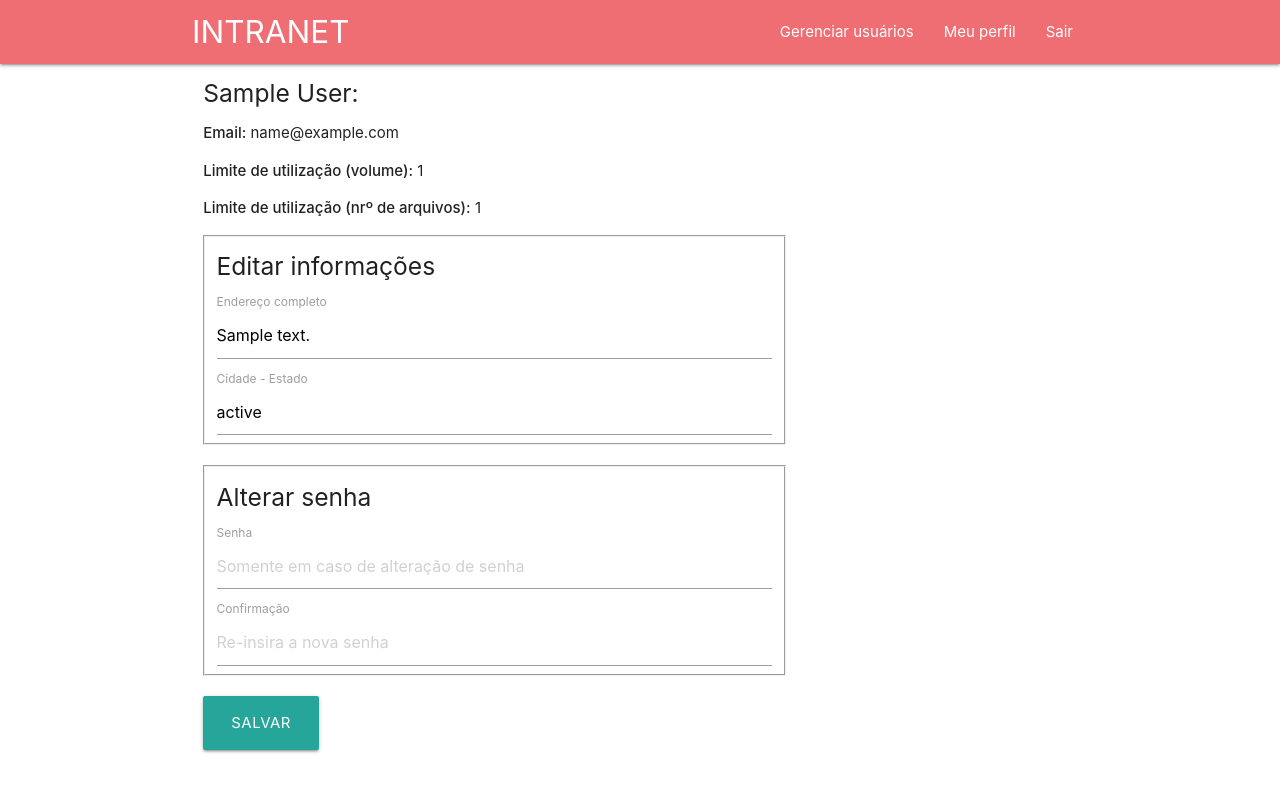
After one commit to guimesmo/intranet, a Django app: page /perfil/ in a window 1280 px wide. The commit adds this page. Run offline with Django 3.2, Linux system fonts and the light colour scheme; a user stored in the database is signed in; tables that the repository leaves empty hold one stand-in row (values such as "Sample post").

Commit message:
Inclusão de formulário de edição do usuário e atualização de senha

```diff
--- a/application/templates/base.html
+++ b/application/templates/base.html
@@ -40,7 +40,7 @@
             <div class="nav-wrapper">
                 <a href="#" class="brand-logo">INTRANET</a>
                 <ul id="nav-mobile" class="right hide-on-med-and-down">
-                    <li><a href="sass.html">Gerenciar usuários</a></li>
+                    <li><a href="/perfil">Gerenciar usuários</a></li>
                     <li><a href="badges.html">Meu perfil</a></li>
                     <li><a href="/logout">Sair</a></li>
                 </ul>
--- a/application/urls.py
+++ b/application/urls.py
@@ -20,14 +20,17 @@ from django.contrib.auth.views import logout
 from django.urls import path
 from django.views.generic import RedirectView
 
-from user_profile.views import UserFileList, delete_file, toogle_visibility
+from user_profile.views import UserFileList, delete_file, toogle_visibility, UserProfileView
 
 urlpatterns = [
     path('admin/', admin.site.urls),
     path('', RedirectView.as_view(url="/uploads/")),
     path('uploads/', login_required(UserFileList.as_view())),
-    path('uploads/<upload_id>/delete', delete_file),
-    path('uploads/<upload_id>/toogle-visibility', toogle_visibility),
+    path('uploads/<upload_id>/delete', login_required(delete_file)),
+    path('uploads/<upload_id>/toogle-visibility', login_required(toogle_visibility)),
+
+    # user profile
+    path('perfil/', login_required(UserProfileView.as_view())),
 
     # account actions
     path('login/', LoginView.as_view(template_name='login.html')),
--- /dev/null
+++ b/user_profile/forms.py
@@ -0,0 +1,37 @@
+from django import forms
+from django.contrib.auth.password_validation import validate_password
+
+from .models import UserProfile
+
+
+class UserProfileForm(forms.ModelForm):
+
+    password = forms.CharField(required=False, widget=forms.PasswordInput)
+    password_confirmation = forms.CharField(required=False, widget=forms.PasswordInput)
+
+    class Meta:
+        model = UserProfile
+        fields = ['full_address', 'city_state', 'password', 'password_confirmation']
+
+    def clean(self):
+        password = self.cleaned_data.get('password')
+        if password:
+            password_confirmation = self.cleaned_data.get('password_confirmation')
+            if password != password_confirmation:
+                raise forms.ValidationError("As senhas não coincidem")
+        return self.cleaned_data
+
+    def clean_password(self):
+        password = self.cleaned_data.get("password")
+        if password:
+            validate_password(password)
+        return password
+
+    def save(self, commit=True):
+        password = self.cleaned_data.pop("password")
+        self.cleaned_data.pop("password_confirmation")
+        instance = super().save(commit=commit)
+        if password:
+            instance.user.set_password(password)
+            instance.user.save()
+        return instance
--- /dev/null
+++ b/user_profile/templates/user_profile/profile_edit.html
@@ -0,0 +1,79 @@
+{% extends "base.html" %}
+{% block content %}
+
+    <div class="row">
+        <div class="col s12 m12 xl12">
+            <form class="profile-form" method="post" action=".">
+                {% csrf_token %}
+                <h5>{{ user.get_full_name }}:</h5>
+                <p>
+                    <strong>Email:</strong> {{ user.email }}
+                </p>
+                <p>
+                    <strong>Limite de utilização
+                        (volume):</strong> {{ user.userprofile.upload_volume_limit|default_if_none:"ilimitado" }}
+                </p>
+                <p>
+                    <strong>Limite de utilização (nrº de
+                        arquivos):</strong> {{ user.userprofile.upload_number_limit|default_if_none:"ilimitado" }}
+                </p>
+                <div class="col s12 m12 xl12">
+                    <div class="row">
+                        <fieldset class="col s12 m8 xl8">
+                            <h5>Editar informações</h5>
+                            <div class="mdc-text-field">
+                                <label class="mdc-floating-label" for="field_fulll_address">Endereço completo</label>
+                                <input name="full_address" type="text" id="field_fulll_address"
+                                       class="mdc-text-field__input"
+                                       value="{{ form.full_address.value|default_if_none:"" }}"
+                                       placeholder="Rua/Avenida W, nº X, Apto Y, Bairro Z"
+                                >
+                                <div>{{ form.full_address.errors }}</div>
+                            </div>
+                            <div class="mdc-text-field">
+                                <label class="mdc-floating-label" for="field_city_state">Cidade - Estado</label>
+                                <input name="city_state" type="text" id="field_city_state"
+                                       class="mdc-text-field__input"
+                                       value="{{ form.city_state.value|default_if_none:"" }}"
+                                       placeholder="Ex. São Paulo - SP">
+                                <div>{{ form.city_state.errors }}</div>
+                            </div>
+                        </fieldset>
+                    </div>
+                    <div class="row">
+                        <fieldset class="col s12 m8 xl8">
+                            <h5>Alterar senha</h5>
+                            <div class="mdc-text-field">
+                                <label class="mdc-floating-label" for="field_password">Senha</label>
+                                <input name="password" id="field_password" type="password"
+                                       class="mdc-text-field__input"
+                                       placeholder="Somente em caso de alteração de senha"
+                                       value=""
+                                >
+                                <div>{{ form.password.errors }}</div>
+                            </div>
+                            <div class="mdc-text-field">
+                                <label class="mdc-floating-label" for="field_password_confirmation">Confirmação</label>
+                                <input name="password_confirmation" id="field_password_confirmation" type="password"
+                                       class="mdc-text-field__input"
+                                       value=""
+                                       placeholder="Re-insira a nova senha"
+                                >
+                                <div>{{ form.password_confirmation.errors }}</div>
+                            </div>
+                        </fieldset>
+                    </div>
+                </div>
+                {{ form.non_field_errors }}
+                <div class="row">
+                    <div class="col s12 m2 xl1">
+                        <button type="submit" class="btn btn-large">
+                            Salvar
+                        </button>
+                    </div>
+                </div>
+            </form>
+        </div>
+    </div>
+
+{% endblock %}
--- a/user_profile/views.py
+++ b/user_profile/views.py
@@ -1,11 +1,50 @@
 from django.contrib import messages
-from django.http import HttpResponse, HttpResponseRedirect
-from django.shortcuts import render, get_object_or_404
+from django.contrib.auth import get_user_model, update_session_auth_hash
+from django.http import HttpResponseRedirect, HttpResponseForbidden
+from django.shortcuts import get_object_or_404, render
 
-# Create your views here.
 from django.views.generic import ListView
+from django.views.generic.base import View
 
 from file_manager.models import UserFile
+from user_profile.forms import UserProfileForm
+
+User = get_user_model()
+
+
+class UserProfileView(View):
+    template_name = 'contact.html'
+
+
+    def get(self, request, user_id=None):
+        if user_id:
+            if request.user.has_perm("user_profile", "can_manage_user_information"):
+                user = User.objects.get(pk=user_id)
+            else:
+                return HttpResponseForbidden("Você não tem permissão para executar esta ação")
+        else:
+            user = request.user
+        form = UserProfileForm(instance=user.userprofile)
+        return render(request, "user_profile/profile_edit.html", context={"form": form, "user": user})
+
+    def post(self, request, user_id=None):
+        if user_id:
+            if request.user.has_perm("user_profile", "can_manage_user_information"):
+                user = User.objects.get(pk=user_id)
+                form = UserProfileForm(instance=user.userprofile, data=request.POST)
+            else:
+                return HttpResponseForbidden("Você não tem permissão para executar esta ação")
+        else:
+            user = request.user
+            form = UserProfileForm(instance=user.userprofile, data=request.POST)
+
+        if form.is_valid():
+            form.save()
+            update_session_auth_hash(request, user)
+            messages.add_message(request, messages.SUCCESS, "Informações atualizadas com sucesso")
+            return HttpResponseRedirect(request.path)
+
+        return render(request, "user_profile/profile_edit.html", context={"form": form, "user": user})
 
 
 class UserFileList(ListView):
```
